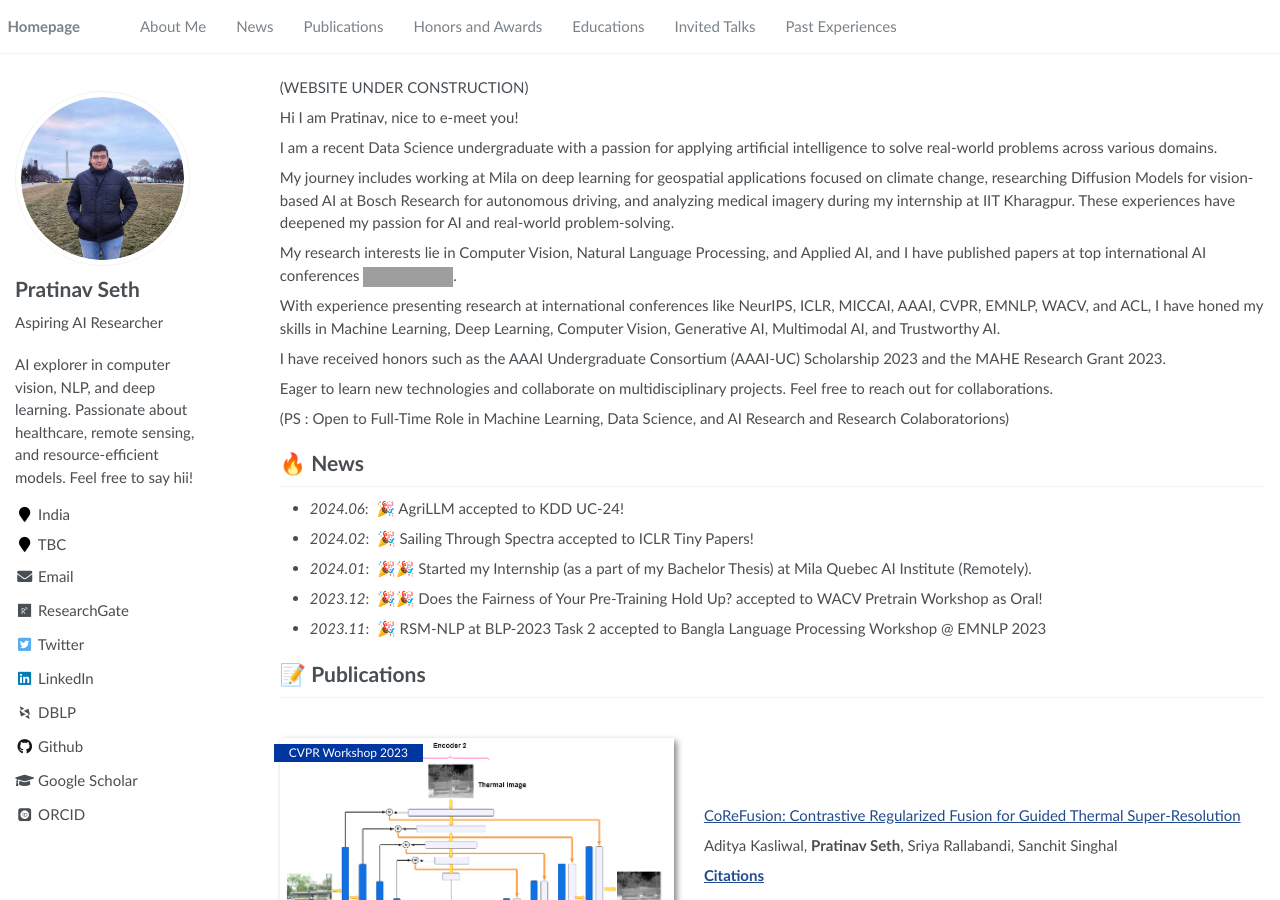
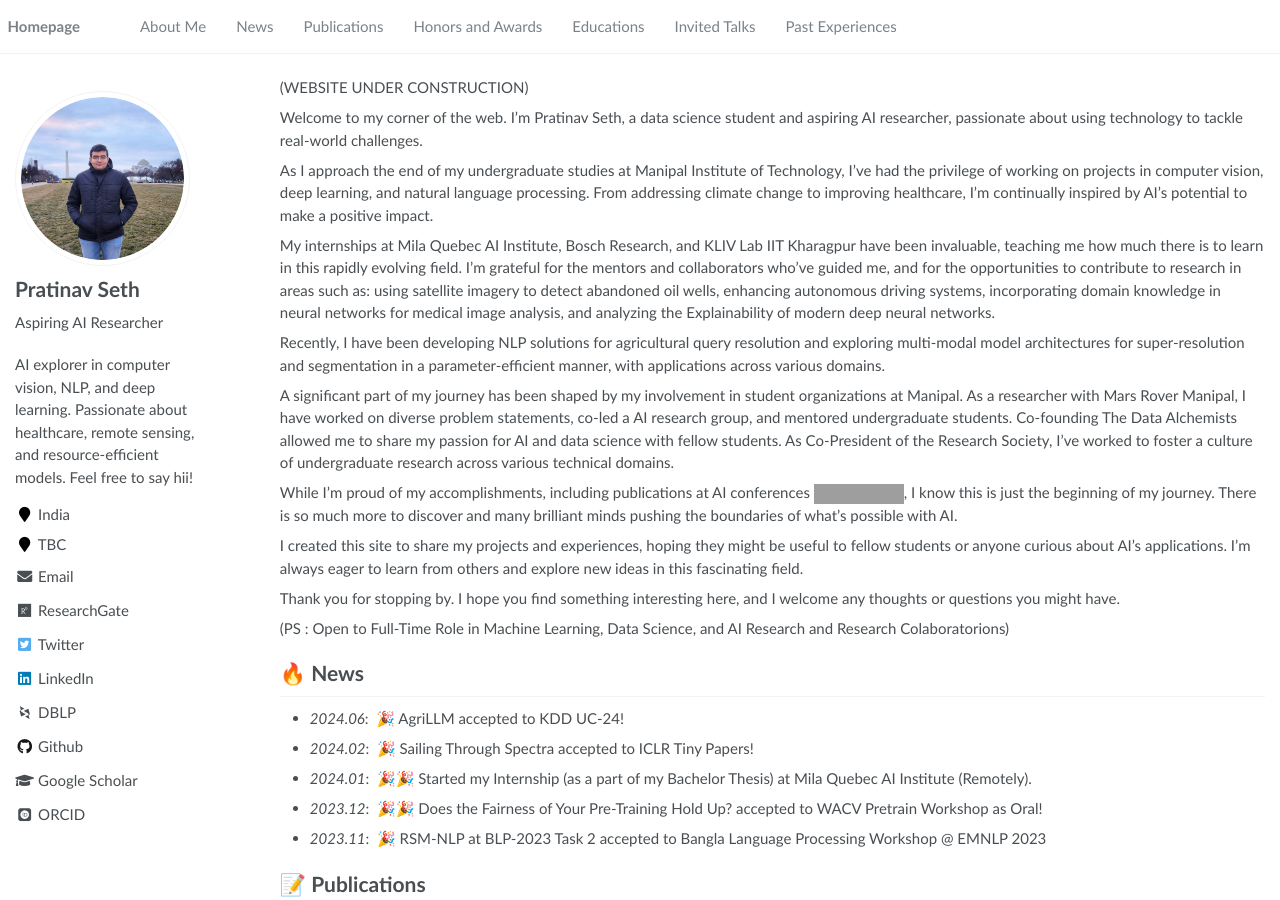
Before and after one commit to ptnv-s/ptnv-s.github.io, a Jekyll site: the page built from _pages/about.md, in a window 1280 px wide and 900 px high. Built offline with Jekyll 4.4.1, drawn with Linux system fonts in a browser that asks for light colours; some web fonts are replaced; grey boxes are pictures that could not be loaded.

Commit message:
Update about.md

```diff
--- a/_pages/about.md
+++ b/_pages/about.md
@@ -19,19 +19,21 @@ redirect_from:
 
 (WEBSITE UNDER CONSTRUCTION)
 
-Hi I am Pratinav, nice to e-meet you!
+Welcome to my corner of the web. I'm Pratinav Seth, a data science student and aspiring AI researcher, passionate about using technology to tackle real-world challenges.
 
-I am a recent Data Science undergraduate with a passion for applying artificial intelligence to solve real-world problems across various domains.
+As I approach the end of my undergraduate studies at Manipal Institute of Technology, I've had the privilege of working on projects in computer vision, deep learning, and natural language processing. From addressing climate change to improving healthcare, I'm continually inspired by AI's potential to make a positive impact.
 
-My journey includes working at Mila on deep learning for geospatial applications focused on climate change, researching Diffusion Models for vision-based AI at Bosch Research for autonomous driving, and analyzing medical imagery during my internship at IIT Kharagpur. These experiences have deepened my passion for AI and real-world problem-solving.
+My internships at Mila Quebec AI Institute, Bosch Research, and KLIV Lab IIT Kharagpur have been invaluable, teaching me how much there is to learn in this rapidly evolving field. I'm grateful for the mentors and collaborators who've guided me, and for the opportunities to contribute to research in areas such as: using satellite imagery to detect abandoned oil wells, enhancing autonomous driving systems, incorporating domain knowledge in neural networks for medical image analysis, and analyzing the Explainability of modern deep neural networks.
 
-My research interests lie in Computer Vision, Natural Language Processing, and Applied AI, and I have published papers at top international AI conferences <a href='https://scholar.google.com/citations?user=DwBn1fcAAAAJ'><img src="https://img.shields.io/endpoint?url={{ url | url_encode }}&logo=Google%20Scholar&labelColor=f6f6f6&color=9cf&style=flat&label=citations"></a>.
+Recently, I have been developing NLP solutions for agricultural query resolution and exploring multi-modal model architectures for super-resolution and segmentation in a parameter-efficient manner, with applications across various domains.
 
-With experience presenting research at international conferences like NeurIPS, ICLR, MICCAI, AAAI, CVPR, EMNLP, WACV, and ACL, I have honed my skills in Machine Learning, Deep Learning, Computer Vision, Generative AI, Multimodal AI, and Trustworthy AI.
+A significant part of my journey has been shaped by my involvement in student organizations at Manipal. As a researcher with Mars Rover Manipal, I have worked on diverse problem statements, co-led a AI research group, and mentored undergraduate students. Co-founding The Data Alchemists allowed me to share my passion for AI and data science with fellow students. As Co-President of the Research Society, I've worked to foster a culture of undergraduate research across various technical domains.
 
-I have received honors such as the AAAI Undergraduate Consortium (AAAI-UC) Scholarship 2023 and the MAHE Research Grant 2023.
+While I'm proud of my accomplishments, including publications at AI conferences <a href='https://scholar.google.com/citations?user=DwBn1fcAAAAJ'><img src="https://img.shields.io/endpoint?url={{ url | url_encode }}&logo=Google%20Scholar&labelColor=f6f6f6&color=9cf&style=flat&label=citations"></a>, I know this is just the beginning of my journey. There is so much more to discover and many brilliant minds pushing the boundaries of what's possible with AI.
 
-Eager to learn new technologies and collaborate on multidisciplinary projects. Feel free to reach out for collaborations.
+I created this site to share my projects and experiences, hoping they might be useful to fellow students or anyone curious about AI's applications. I'm always eager to learn from others and explore new ideas in this fascinating field.
+
+Thank you for stopping by. I hope you find something interesting here, and I welcome any thoughts or questions you might have.
 
 (PS : Open to Full-Time Role in Machine Learning, Data Science, and AI Research and Research Colaboratorions)
 
```
